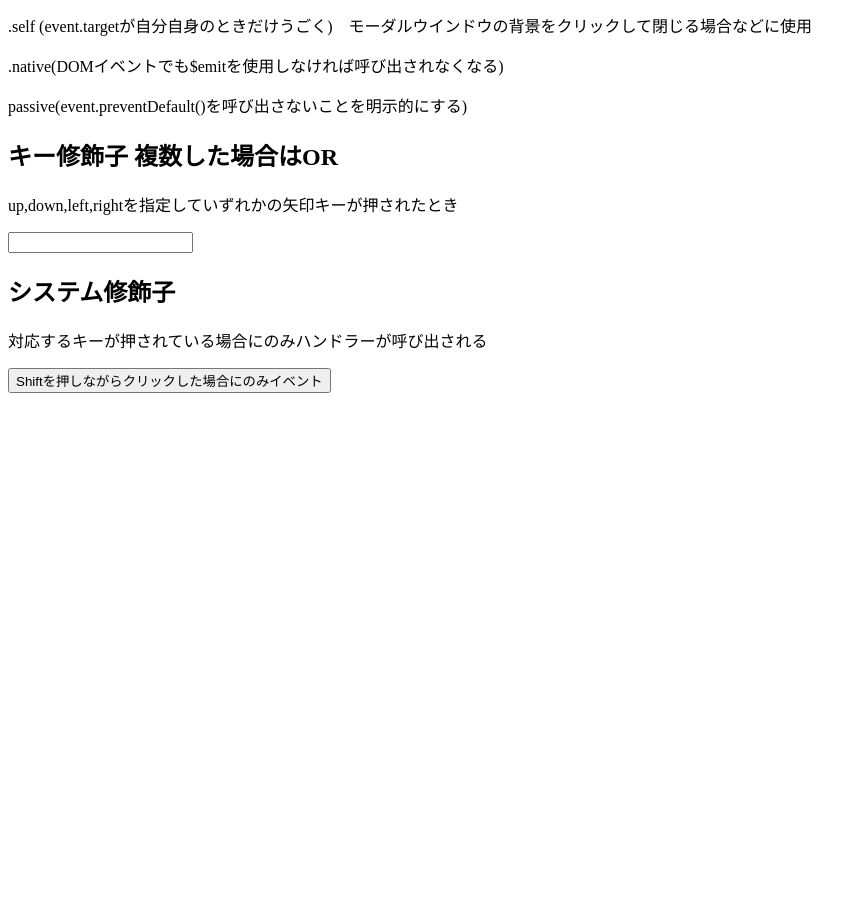
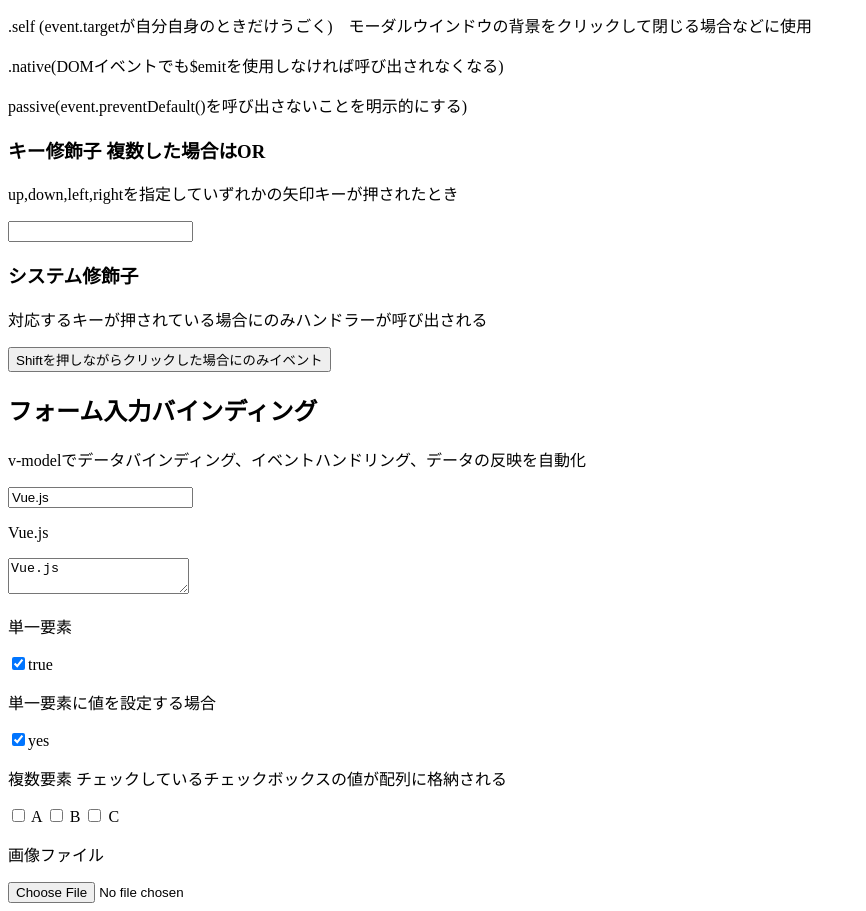
Before and after one commit to kf07/vue_practice, a website: page index.html in a window 1280 px wide. Shown: the part 540-1451 px from the top of the page, without its empty margins (0-866 px from the left). Before the commit the page ends 941 px from the top, so only its background shows below. Drawn offline with nearby package versions, Linux system fonts and the light colour scheme.

Commit message:
フォームの入力 画像のプレビュー

```diff
--- a/index.html
+++ b/index.html
@@ -47,12 +47,29 @@
     <p>.self (event.targetが自分自身のときだけうごく)　モーダルウインドウの背景をクリックして閉じる場合などに使用</p>
     <p>.native(DOMイベントでも$emitを使用しなければ呼び出されなくなる)</p>
     <p>passive(event.preventDefault()を呼び出さないことを明示的にする)</p>
-    <h2>キー修飾子 複数した場合はOR</h2>
+    <h3>キー修飾子 複数した場合はOR</h3>
     <p>up,down,left,rightを指定していずれかの矢印キーが押されたとき</p>
     <input v-on:keydown.up.down.left.right="handler">
-    <h2>システム修飾子</h2>
+    <h3>システム修飾子</h3>
     <p>対応するキーが押されている場合にのみハンドラーが呼び出される</p>
     <button v-on:click.shift="handler">Shiftを押しながらクリックした場合にのみイベント</button>
+    <h2>フォーム入力バインディング</h2>
+    <p>v-modelでデータバインディング、イベントハンドリング、データの反映を自動化</p>
+    <input v-model="message">
+    <p>{{message}}</p>
+    <textarea v-model="message"></textarea>
+    <p>単一要素</p>
+    <label><input type="checkbox" v-model="val">{{val}}</label>
+    <p>単一要素に値を設定する場合</p>
+    <label><input type="checkbox" v-model="val2" true-value="yes" false-value="no">{{val2}}</label>
+    <p>複数要素 チェックしているチェックボックスの値が配列に格納される</p>
+    <label><input type="checkbox" v-model="val3" value="A"> A</label>
+    <label><input type="checkbox" v-model="val3" value="B"> B</label>
+    <label><input type="checkbox" v-model="val3" value="C"> C</label>
+    <p>画像ファイル</p>
+    <input type="file" v-on:change="handleChange">
+    <div v-if="preview"><img v-bind:src="preview"></div>
+
 </div>
 <script src="https://cdnjs.cloudflare.com/ajax/libs/axios/0.18.0/axios.min.js"></script>
 <script src="https://cdn.jsdelivr.net/npm/vue@2.5.13/dist/vue.js"></script>
--- a/main.js
+++ b/main.js
@@ -5,7 +5,11 @@ const app = new Vue({
         text: 'Vue',
         list:[],
         message: 'Vue.js',
-        url: 'https://jp.vuejs.org'
+        url: 'https://jp.vuejs.org',
+        val: 'true',
+        val2: 'yes',
+        val3:[],
+        preview:''
     },
     methods: {
         doAdd: function(){
@@ -34,7 +38,14 @@ const app = new Vue({
         },
         handler: function(comment) {
             console.log(comment)
+        },
+        handleChange: function(event) {
+            var file = event.target.files[0]
+            if (file) {
+                this.preview = window.URL.createObjectURL(file)
+            }
         }
+
     },
     created:function(){
         axios.get('list.json').then(function(response) {
```
